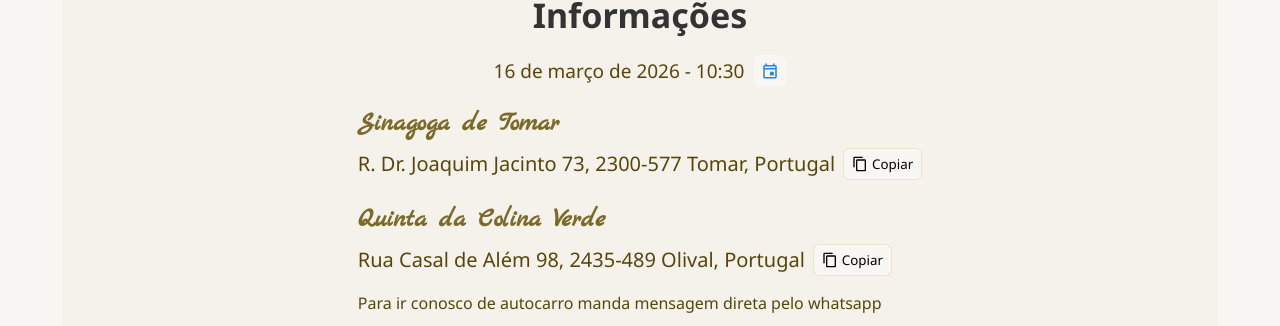
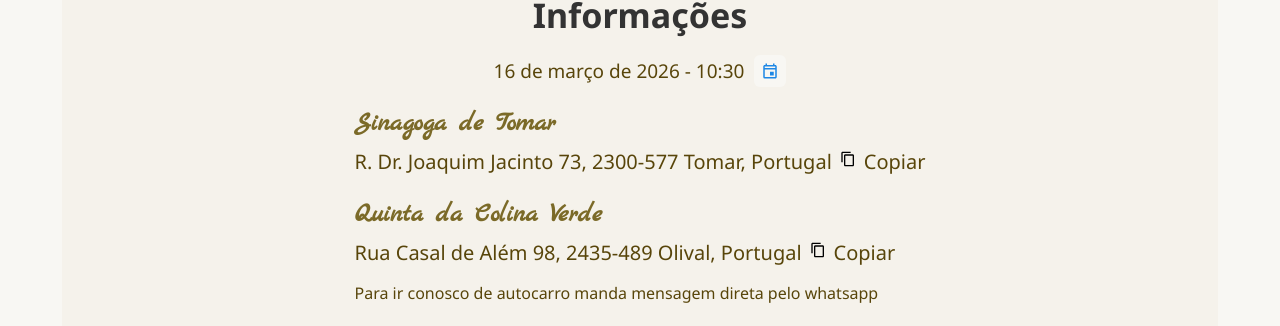
Before and after one commit to Julia-Fremder/convite_gustavo_lerner, a React (Create React App) app: page / in a window 1280 px wide. Shown: the part 1481-1807 px from the top of the page. Built offline with nearby package versions, Linux system fonts and the light colour scheme; no server answers.

Commit message:
adicionar chave pix no alerta (#8)
Co-authored-by: Julia Fremder (CTW) <ctw04776@criticaltechworks.com>

```diff
--- /dev/null
+++ b/src/components/CopyButton.js
@@ -0,0 +1,25 @@
+import { MdContentCopy } from 'react-icons/md';
+import useContentCopy from '../hooks/useContentCopy';
+
+const CopyButton = ({ text, title = "Copiar", size = 16, style = {} }) => {
+  const { handleCopy } = useContentCopy();
+
+  return (
+    <button
+      type="button"
+      onClick={() => handleCopy(text)}
+      style={{
+        border: 'none',
+        background: 'transparent',
+        cursor: 'pointer',
+        ...style
+      }}
+      title={title}
+      aria-label={title}
+    >
+      <MdContentCopy size={size} />
+    </button>
+  );
+};
+
+export default CopyButton;
--- a/src/components/GiftlistSection.js
+++ b/src/components/GiftlistSection.js
@@ -3,6 +3,7 @@ import useContent from '../hooks/useContent';
 import useLocalStorage from '../hooks/useLocalStorage';
 import { paymentAPI } from '../services/apiClient';
 import GiftCard from './GiftCard';
+import CopyButton from './CopyButton';
 import './GiftlistSection.css';
 import '../components/Modal.css';
 
@@ -545,8 +546,17 @@ const GiftlistSection = () => {
             <div className="payment-details">
               <p><strong>Itens:</strong> {paymentResult.title}</p>
               <p><strong>Valor:</strong> {paymentResult.method === 'MBWay' ? '€' : 'R$'} {Number(paymentResult.amount).toFixed(2)}</p>
-              {paymentResult.phone && <p><strong>Telefone Destino:</strong> {paymentResult.phone}</p>}
               {paymentResult.txId && <p><strong>ID Transação:</strong> {paymentResult.txId}</p>}
+              {paymentResult.method === 'PIX' && (
+                <p>
+                  <strong>Chave PIX:</strong> 04355073700{' '}
+                  <CopyButton
+                    text="04355073700"
+                    title="Copiar chave PIX"
+                    style={{ fontSize: '1.2em' }}
+                  />
+                </p>
+              )}
             </div>
             {paymentResult.qrCode && (
               <div className="payment-qr">
@@ -557,7 +567,12 @@ const GiftlistSection = () => {
             {paymentResult.payload && (
               <div className="payment-payload">
                 <p><strong>Payload:</strong></p>
-                <code>{paymentResult.payload}</code>
+                <code>{paymentResult.payload}</code>{' '}
+                <CopyButton
+                  text={paymentResult.payload}
+                  title="Copiar payload"
+                  style={{ fontSize: '1.2em' }}
+                />
               </div>
             )}
             <div className="modal-actions">
--- a/src/components/InfoSection.js
+++ b/src/components/InfoSection.js
@@ -1,12 +1,13 @@
 /* global setTimeout */
 
 import { useCallback, useState } from 'react';
-import { MdContentCopy, MdOutlineEvent } from 'react-icons/md';
-import useNavigator from '../hooks/useNavigator';
+import { MdOutlineEvent } from 'react-icons/md';
+import useContentCopy from '../hooks/useContentCopy';
+import CopyButton from './CopyButton';
 import './InfoSection.css';
 
 const InfoSection = () => {
-  const { handleCopy, copyStatus } = useNavigator();
+  const { handleCopy, copyStatus } = useContentCopy();
 
   const now = new Date();
   const dtStamp = `${now.toISOString().replace(/[-:]/g, '').split('.')[0]}Z`;
@@ -47,26 +48,20 @@ const InfoSection = () => {
           <h4 className="location-heading">Sinagoga de Tomar</h4>
           <p className="address-line">
             R. Dr. Joaquim Jacinto 73, 2300-577 Tomar, Portugal
-            <button
-              type="button"
-              onClick={() => handleCopy('R. Dr. Joaquim Jacinto 73, 2300-577 Tomar, Portugal')}
-              className="copy-button"
-              aria-label="Copiar endereço da Sinagoga"
-            >
-              <MdContentCopy size={16} /> Copiar
-            </button>
+            <CopyButton
+              text="R. Dr. Joaquim Jacinto 73, 2300-577 Tomar, Portugal"
+              title="Copiar endereço da Sinagoga"
+            />{' '}
+            Copiar
           </p>
           <h4 className="location-heading">Quinta da Colina Verde</h4>
           <p className="address-line">
             Rua Casal de Além 98, 2435-489 Olival, Portugal
-            <button
-              type="button"
-              onClick={() => handleCopy('Rua Casal de Além 98, 2435-489 Olival, Portugal')}
-              className="copy-button"
-              aria-label="Copiar endereço da Quinta"
-            >
-              <MdContentCopy size={16} /> Copiar
-            </button>
+            <CopyButton
+              text="Rua Casal de Além 98, 2435-489 Olival, Portugal"
+              title="Copiar endereço da Quinta"
+            />{' '}
+            Copiar
           </p>
         <p style={{fontSize: '16px'}}>Para ir conosco de autocarro manda mensagem direta pelo whatsapp</p>
         </div>
--- /dev/null
+++ b/src/hooks/useContentCopy.js
@@ -0,0 +1,20 @@
+import { useState, useCallback } from 'react';
+
+const useContentCopy = () => {
+  const [copyStatus, setCopyStatus] = useState({ message: '', isError: false });
+
+  const handleCopy = useCallback(async (text) => {
+    try {
+      await navigator.clipboard.writeText(text);
+      setCopyStatus({ message: 'Copiado!', isError: false });
+      window.setTimeout(() => setCopyStatus({ message: '', isError: false }), 2000);
+    } catch (_error) {
+      setCopyStatus({ message: 'Erro ao copiar', isError: true });
+      window.setTimeout(() => setCopyStatus({ message: '', isError: false }), 2000);
+    }
+  }, []);
+
+  return { handleCopy, copyStatus };
+};
+
+export default useContentCopy;
```
